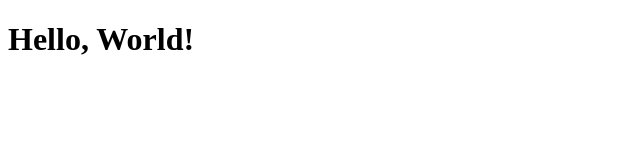
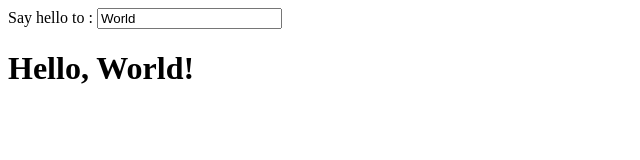
Before and after one commit to philhack/angularss, a plain HTML site: page index.html in a window 1280 px wide. Shown: the whole page, without its empty margins (0-640 px from the left). Drawn offline with Linux system fonts and the light colour scheme.

Commit message:
updates index page

```diff
--- a/index.html
+++ b/index.html
@@ -6,6 +6,7 @@
     <script src="lib/angularjs/angular.js"></script>
 </head>
 <body ng-app ng-init="name = 'World'">
+    Say hello to : <input type="text" ng-model="name">
     <h1>Hello, {{name}}!</h1>
 </body>
 </html>
```
